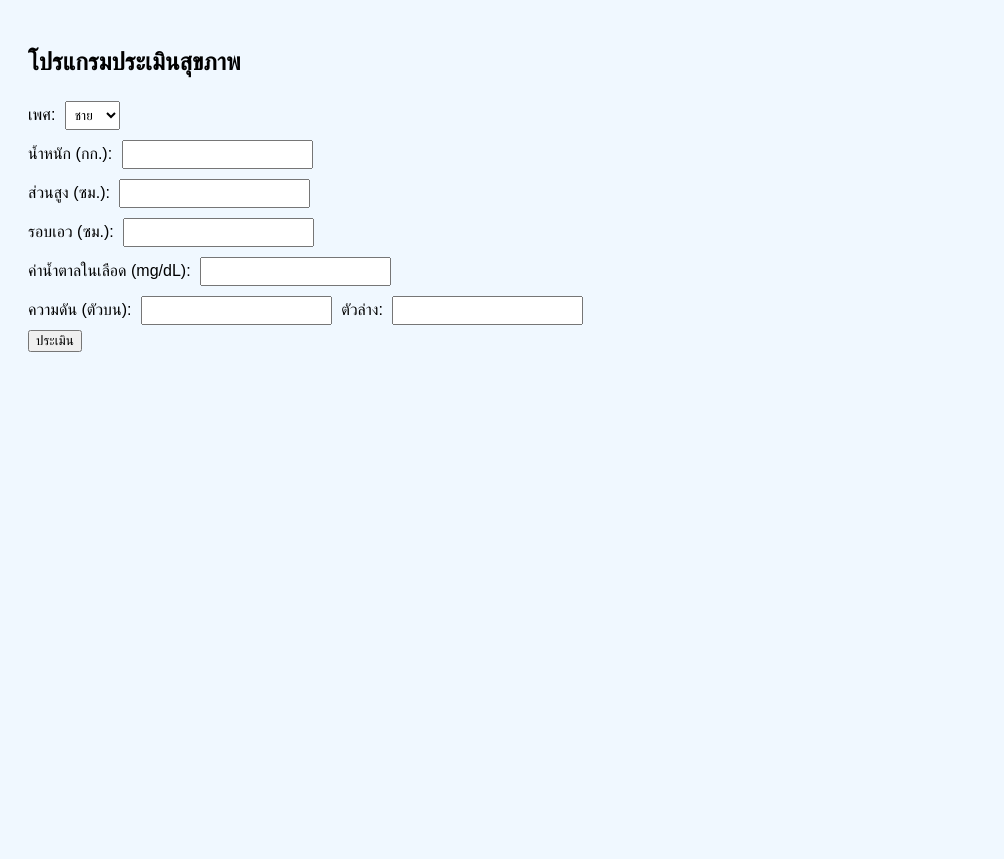
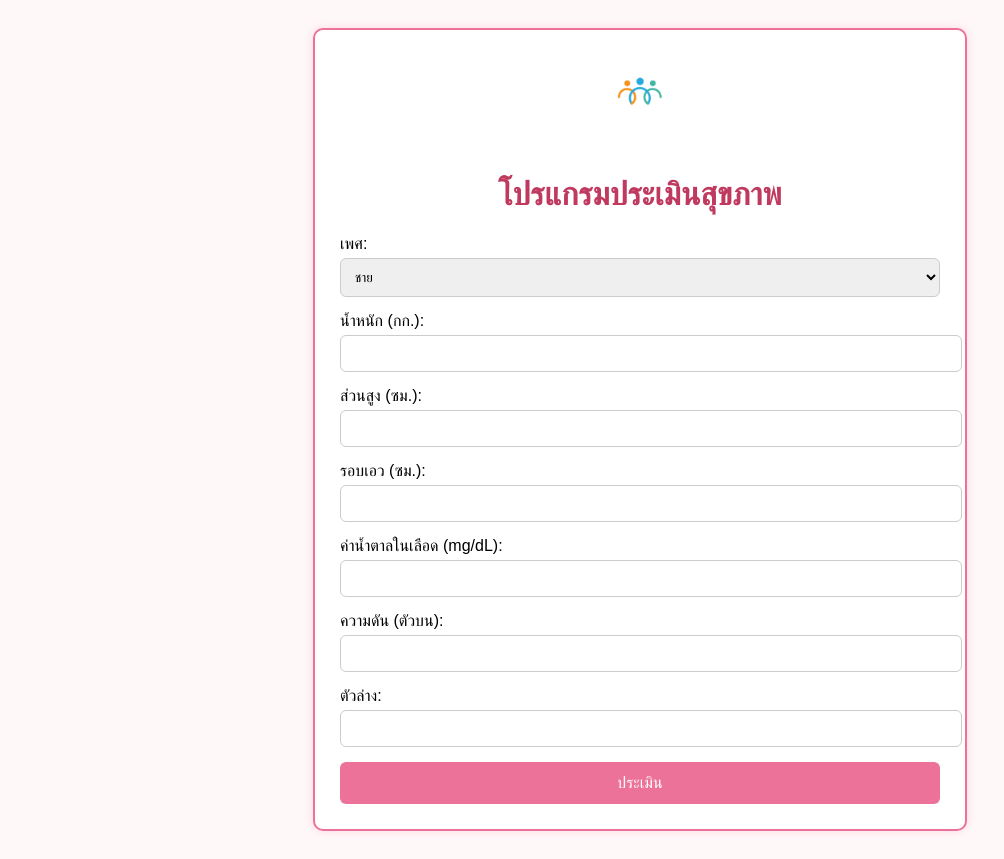
Before and after one commit to Nutruja1240/health_webapp, a Flask app: page / in a window 1280 px wide. Shown: the whole page, without its empty margins (0-1004 px from the left). Before the commit the page ends 352 px from the top, so only its background shows below. Run offline with Flask 3, Linux system fonts and the light colour scheme.

Commit message:
update index2

```diff
--- a/templates/index.html
+++ b/templates/index.html
@@ -4,53 +4,98 @@
     <meta charset="UTF-8">
     <title>โปรแกรมประเมินสุขภาพ</title>
     <style>
-        body { font-family: sans-serif; padding: 20px; background: #f0f8ff; }
-        input, select { margin: 5px; padding: 5px; }
-        .result { background: #fff; padding: 10px; margin-top: 20px; border-radius: 8px; }
+        body {
+            font-family: 'Sarabun', sans-serif;
+            background-color: #fef8f9;
+            padding: 20px;
+        }
+        .container {
+            max-width: 600px;
+            margin: auto;
+            background: #ffffff;
+            padding: 25px;
+            border-radius: 10px;
+            border: 2px solid #ec7299;
+            box-shadow: 0 0 10px #ffd6e0;
+        }
+        h1 {
+            text-align: center;
+            color: #c0395f;
+        }
+        input, select {
+            width: 100%;
+            padding: 10px;
+            margin-top: 5px;
+            margin-bottom: 15px;
+            border-radius: 6px;
+            border: 1px solid #ccc;
+        }
+        button {
+            width: 100%;
+            padding: 12px;
+            background-color: #ec7299;
+            color: white;
+            border: none;
+            border-radius: 6px;
+            font-size: 16px;
+        }
+        button:hover {
+            background-color: #d45b86;
+        }
+        .result {
+            margin-top: 20px;
+            padding: 15px;
+            background-color: #fff0f5;
+            border: 1px dashed #ec7299;
+            border-radius: 8px;
+        }
+        .logo {
+            display: block;
+            margin: 0 auto 20px auto;
+            width: 100px;
+        }
     </style>
 </head>
 <body>
-    <h2>โปรแกรมประเมินสุขภาพ</h2>
-    <form method="POST">
-        เพศ:
+    <div class="container">
+        <img src="{{ url_for('static', filename='logo.png') }}" alt="โลโก้" class="logo">
+        <h1>โปรแกรมประเมินสุขภาพ</h1>
+        <form method="post">
+            <label>เพศ:</label>
             <select name="gender">
                 <option value="male">ชาย</option>
                 <option value="female">หญิง</option>
-        </select><br>
-        น้ำหนัก (กก.): <input type="number" name="weight" required><br>
-        ส่วนสูง (ซม.): <input type="number" name="height" required><br>
-        รอบเอว (ซม.): <input type="number" name="waist" required><br>
-        ค่าน้ำตาลในเลือด (mg/dL): <input type="number" name="sugar" required><br>
-        ความดัน (ตัวบน): <input type="number" name="systolic" required>
-        ตัวล่าง: <input type="number" name="diastolic" required><br>
+            </select>
+            <label>น้ำหนัก (กก.):</label>
+            <input type="number" name="weight" required>
+            <label>ส่วนสูง (ซม.):</label>
+            <input type="number" name="height" required>
+            <label>รอบเอว (ซม.):</label>
+            <input type="number" name="waist" required>
+            <label>ค่าน้ำตาลในเลือด (mg/dL):</label>
+            <input type="number" name="sugar" required>
+            <label>ความดัน (ตัวบน):</label>
+            <input type="number" name="systolic" required>
+            <label>ตัวล่าง:</label>
+            <input type="number" name="diastolic" required>
             <button type="submit">ประเมิน</button>
         </form>
 
         {% if result %}
         <div class="result">
-  <p><strong>BMI:</strong> {{ result.bmi }} - {{ result.bmi_status }}<br>
-  <strong>คำแนะนำ:</strong> {{ result.bmi_advice }}</p>
+            <p><strong>BMI:</strong> {{ result.bmi }} - {{ result.bmi_status }}</p>
+            <p><strong>คำแนะนำ:</strong> {{ result.bmi_advice }}</p>
 
-  <p><strong>ระดับน้ำตาล:</strong> {{ result.sugar_status }}<br>
-  <strong>คำแนะนำ:</strong> {{ result.sugar_advice }}</p>
+            <p><strong>ระดับน้ำตาล:</strong> {{ result.sugar_status }}</p>
+            <p><strong>คำแนะนำ:</strong> {{ result.sugar_advice }}</p>
 
-  <p><strong>ความดันโลหิต:</strong> {{ result.bp_status }}<br>
-  <strong>คำแนะนำ:</strong> {{ result.bp_advice }}</p>
+            <p><strong>ความดัน:</strong> {{ result.bp_status }}</p>
+            <p><strong>คำแนะนำ:</strong> {{ result.bp_advice }}</p>
 
-  <p><strong>รอบเอว:</strong> {{ result.waist_status }}<br>
-  <strong>คำแนะนำ:</strong> {{ result.waist_advice }}</p>
+            <p><strong>รอบเอว:</strong> {{ result.waist_status }}</p>
+            <p><strong>คำแนะนำ:</strong> {{ result.waist_advice }}</p>
         </div>
-
-    <div class="result">
-        {% if result.error %}
-            <strong style="color:red">{{ result.error }}</strong>
-        {% else %}
-            <p><strong>BMI:</strong> {{ result.bmi }} - {{ result.bmi_status }}</p>
-            <p><strong>น้ำตาล:</strong> {{ result.sugar_status }} - {{ result.sugar_advice }}</p>
-            <p><strong>ความดัน:</strong> {{ result.bp_status }} - {{ result.bp_advice }}</p>
-            <p><strong>รอบเอว:</strong> {{ result.waist_status }}<br>{{ result.waist_advice }}</p>
         {% endif %}
     </div>
-    {% endif %}
 </body>
 </html>
```
Lines whose indentation alone changed are shown as unchanged.
